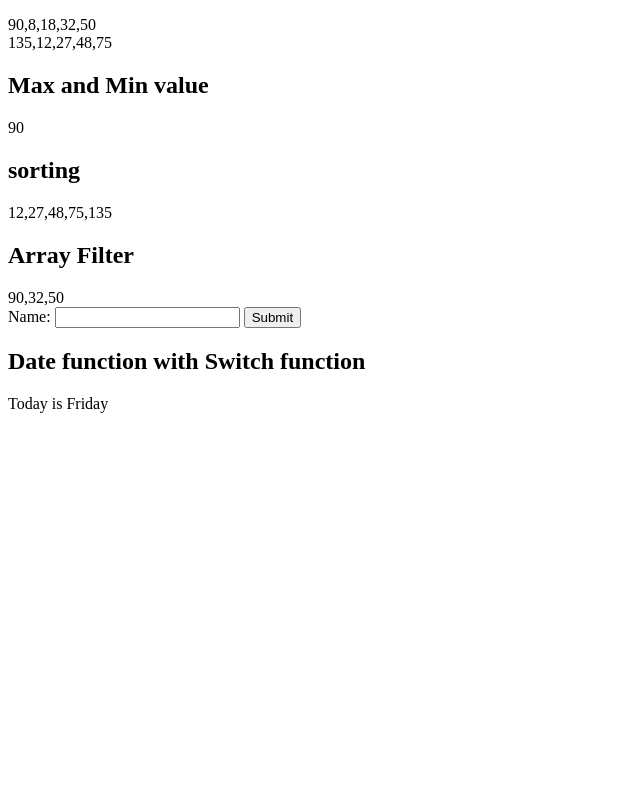
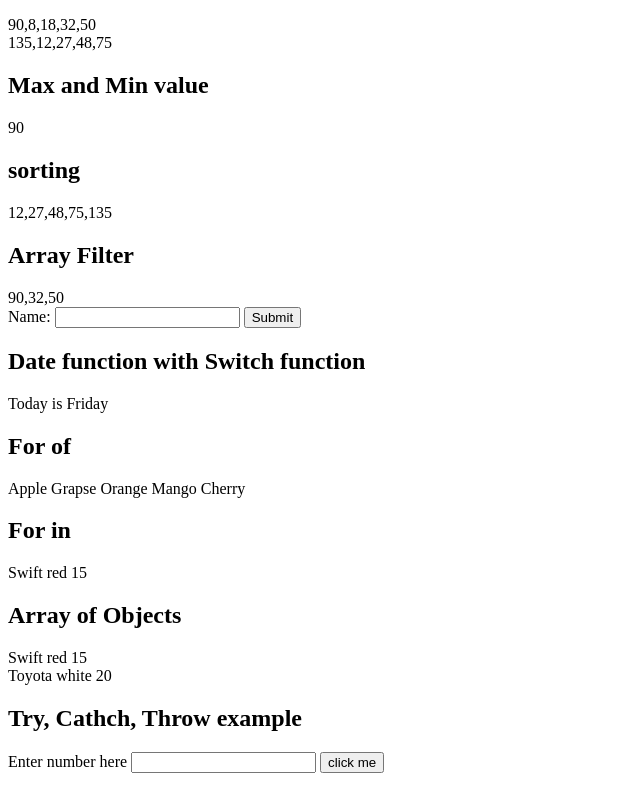
Before and after one commit to Krishna3Citrusbug/javascript-demo, a plain HTML site: page index.html in a window 1280 px wide. Shown: the part 382-1171 px from the top of the page, without its empty margins (0-640 px from the left). Before the commit the page ends 803 px from the top, so only its background shows below. Drawn offline with Linux system fonts and the light colour scheme.

Commit message:
practical

```diff
--- a/index.html
+++ b/index.html
@@ -35,8 +35,28 @@
 		<h2>Date function with Switch function</h2>
 		<div id="date-switch"></div>
 	</div>
-</body>
-<script type="text/javascript">
+	<div class="for-of">
+		<h2>For of</h2>
+		<div id="forin"></div>
+	</div>
+	<div class="for-In">
+		<h2>For in</h2>
+		<div id="forof"></div>
+	</div>
+	<div class="for-In">
+		<h2>Array of Objects</h2>
+		<div id="array-obj"></div>
+	</div>
+	<div class="try-catch">
+		<h2> Try, Cathch, Throw example</h2>
+		<label>Enter number here</label>
+		<input id="demo" type="text" />
+		<button type="button" onclick="trycatch()">click me</button>
+		<p id="p01"></p>
+	</div>
+	<script type="text/javascript">
+		// "use strict";
+	// Array list using for loop
 	const animal = ["Cow","Dog","Cat","Buffalo","Camel","Donkey"];
 	let list = "<ul/>"
 	for (let i = 0; i < animal.length ; i++) {
@@ -44,7 +64,9 @@
 	}
 	list+= "</ul>"
 	document.getElementById("arry-box").innerHTML = list;
+	// Array list using for loop
 
+	// Array list using for each
 	const Fruits = ["Apple","Grapse","Orange","Mango","Cherry"];
 	let fList = "<ul>"
 	Fruits.forEach(myfunction);
@@ -54,13 +76,52 @@
 		fList+= "<li>" + value + "</li>";
 	}
 	document.getElementById("fruit-box").innerHTML = fList;
+	// Array list using for each
 
+	// Array list using for of
+	let forin = "";
+	for (let x of Fruits) {
+		forin += x + " ";
+	}
+	document.getElementById("forin").innerHTML = forin;
+	// Array list using for of
+
+	// Array list using for in
+	const carList = {name: "Swift", color: "red", average: "15"}
+	let cardet = ""
+	for (let x in carList) {
+		cardet += carList[x] + " ";
+	}
+	document.getElementById("forof").innerHTML = cardet;
+
+	const carDetList = [{name: "Swift", color: "red", average: "15"},{name: "Toyota", color: "white", average: "20"}]
+	let carText = "";
+	for (let x of carDetList) {
+		// carText += x.name + " " + x.color + " " + x.average + "<br>";
+		for (let y in x) {
+			carText += x[y] + " ";
+		}
+		carText+= "<br/>"
+	}
+
+	// carText+= carDetList.map(function(item) {return item.name + " " + item.color + " " + item.average + "<br>"}) ;
+
+
+	document.getElementById("array-obj").innerHTML = carText;
+	// Array list using for in
+
+	// Map function
 	const numbers1 = [45, 4, 9, 16, 25];
 	const numbers2 = numbers1.map((value) => {return value * 2});
 	document.getElementById("number").innerHTML = numbers2;
+	// Map function
 
+	// Flat Map function
 	const numbers3 = numbers1.flatMap((value) => value * 3);
 	document.getElementById("number2").innerHTML = numbers3;
+	// Flat Map function
+
+	// Min, max, fliter
 	document.getElementById("max").innerHTML = Math.max.apply(null,numbers2);
 	document.getElementById("sorting").innerHTML = numbers3.sort(function(a,b) {return a-b});
 	const filterArray = numbers2.filter(filterFunction);
@@ -68,6 +129,9 @@
 		return value > 18;
 	}
 	document.getElementById("filter").innerHTML = filterArray;
+	// Min, max, fliter
+
+	// Form validation
 	function validateForm() {
 	  let x = document.forms["myForm"]["name"].value;
 	  if (x == "") {
@@ -75,6 +139,9 @@
 	    return false;
 	  }
 	}
+	// Form validation
+
+	//Switch case
 	let day;
 	switch (new Date().getDay()) {
 	  case 0:
@@ -99,5 +166,26 @@
 	    day = "Saturday";
 	}
 	document.getElementById("date-switch").innerHTML = "Today is " + day;
+	//Switch case
+
+	// try catch function]
+	function trycatch() {
+	  const message = document.getElementById("p01");
+	  message.innerHTML = "";
+	  let x = document.getElementById("demo").value;
+	  try {
+	    if(x.trim() == "")  throw "empty";
+	    if(isNaN(x)) throw "not a number";
+	    x = Number(x);
+	    if(x < 5)  throw "too low";
+	    if(x > 10)   throw "too high";
+	  }
+	  catch(err) {
+	    message.innerHTML = "Input is " + err;
+	  }
+	}
+	//try catch function
 </script>
+</body>
+
 </html>
```
